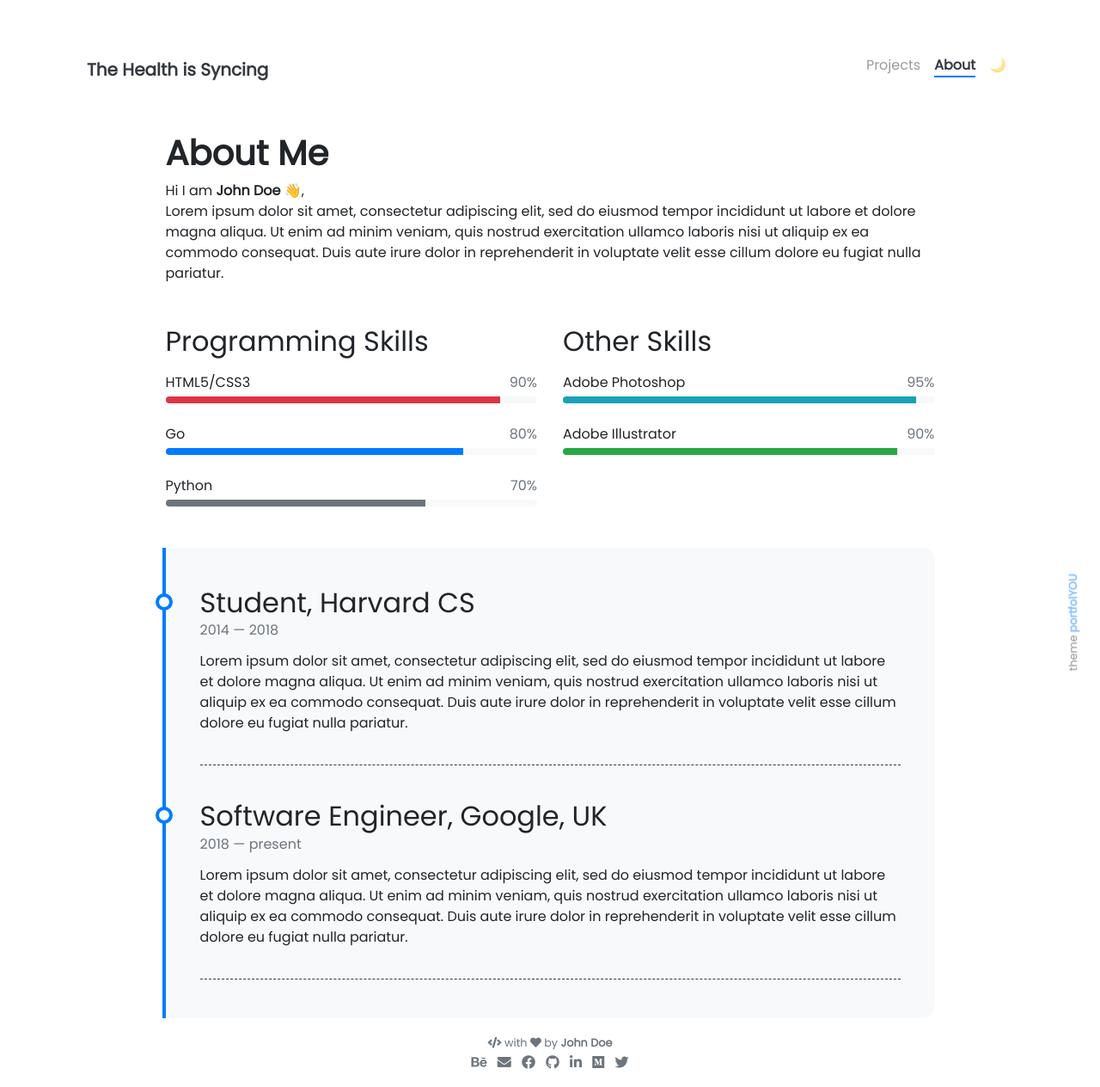
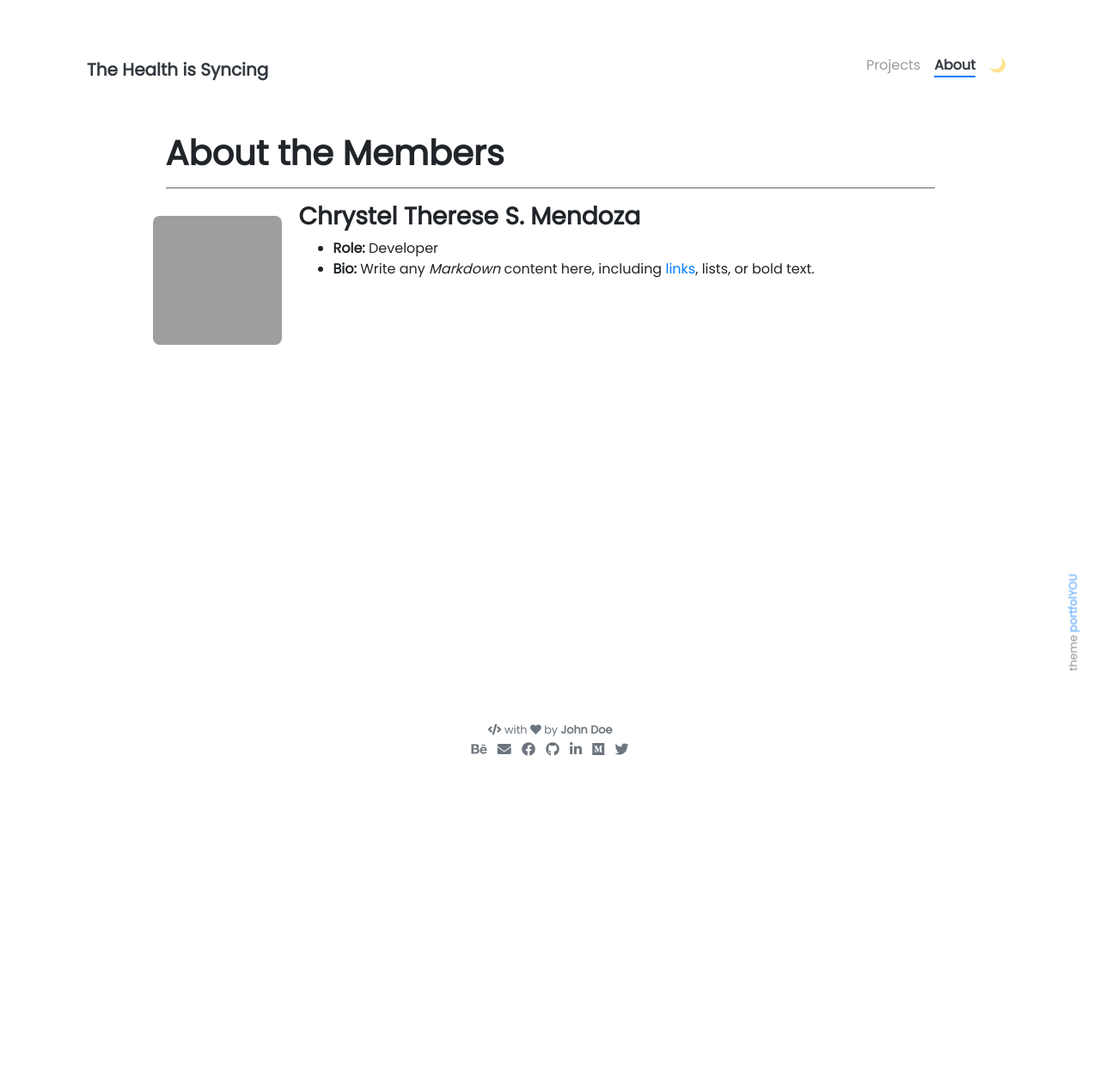
Before and after one commit to thehealthissyncing/thehealthissyncing.github.io, a Jekyll site: the page built from pages/about.md, in a window 1280 px wide. Shown: the whole page at 86% size. Built offline with Jekyll 4.4.1, drawn with Linux system fonts in a browser that asks for light colours; emoji names are drawn with the system emoji font; after the commit the page ends 900 px from its top, so only the background shows below that; grey boxes are pictures that could not be loaded.

Commit message:
feat: add members info

```diff
--- a/pages/about.md
+++ b/pages/about.md
@@ -5,16 +5,19 @@ permalink: /about/
 weight: 3
 ---
 
-# **About Me**
+# **About the Members**
+-----
 
-Hi I am **{{ site.author.name }}** :wave:,<br>
-Lorem ipsum dolor sit amet, consectetur adipiscing elit, sed do eiusmod tempor incididunt ut labore et dolore magna aliqua. Ut enim ad minim veniam, quis nostrud exercitation ullamco laboris nisi ut aliquip ex ea commodo consequat. Duis aute irure dolor in reprehenderit in voluptate velit esse cillum dolore eu fugiat nulla pariatur.
+<div class="row" style="display: flex; align-items: flex-start; gap: 20px;">
+    <div style="flex-shrink: 0;">
+        <img src="/assets/images/member.jpg" alt="Member Photo" style="width: 150px; height: 150px; object-fit: cover; border-radius: 8px;">
+    </div>
 
-<div class="row">
-{% include about/skills.html title="Programming Skills" source=site.data.programming-skills %}
-{% include about/skills.html title="Other Skills" source=site.data.other-skills %}
+<div markdown="1" style="flex: 1;">
+
+### **Chrystel Therese S. Mendoza**
+* **Role:** Developer
+* **Bio:** Write any *Markdown* content here, including [links](https://example.com), lists, or bold text.
+
 </div>
-
-<div class="row">
-{% include about/timeline.html %}
 </div>
```
